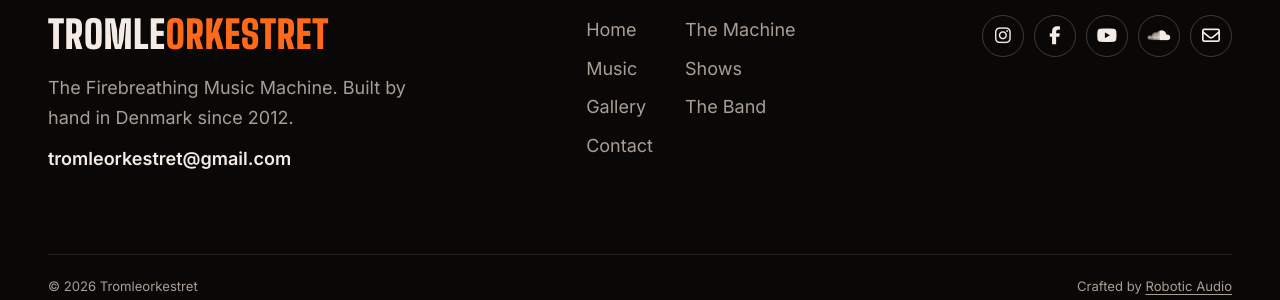
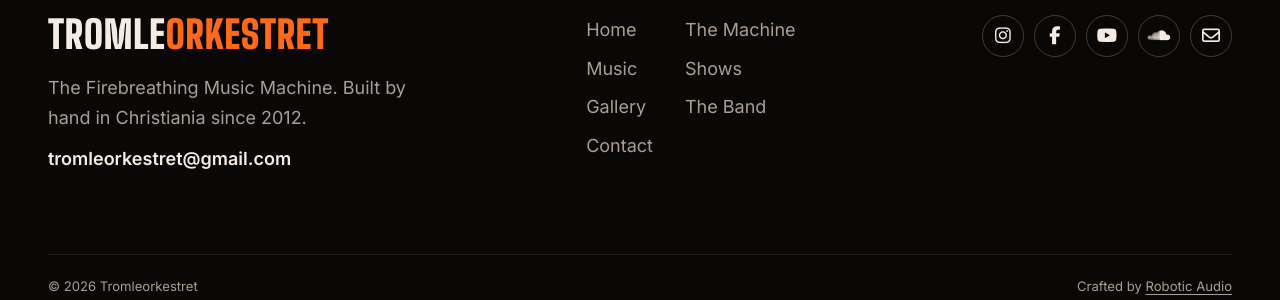
Before and after one commit to robotic4udio/tromleorkestret, a Jekyll site: the page built from index.html, in a window 1280 px wide and 900 px high, scrolled down 6394 px. Shown: the part 574-874 px from the top of the window. Built offline with Jekyll 4.4.1, drawn with Linux system fonts in a browser that asks for light colours; some of the changed text lies outside the part shown.

Commit message:
From Christiania: home page, footer, description and band data no longer say Denmark
Co-Authored-By: Claude Opus 5.5 <noreply@anthropic.com>

```diff
--- a/_data/settings.yml
+++ b/_data/settings.yml
@@ -2,13 +2,13 @@
 # Site Settings
 title: Tromleorkestret
 tagline: The Firebreathing Music Machine
-description: Tromleorkestret is two people and a homebuilt music machine from Christiania, Denmark, with robotic instruments and flamethrowers that fire in sync with the music.
+description: Tromleorkestret is two people and a homebuilt music machine from Christiania, with robotic instruments and flamethrowers that fire in sync with the music.
 email: tromleorkestret@gmail.com
 image: '/images/web/bygge-008.jpg' # Default image used when sharing links on social media
 image_alt: "Tromleorkestret's music machine breathing fire on stage at Byggefestivalen"
 # For search engines (structured data, _includes/structured-data.html)
 founded: 2012
-home: Christiania, Copenhagen, Denmark
+home: Christiania
 genres: [Krautrock, Psychedelic jazz, Experimental electronic music]
 members: [Hjalte Bested Hjorth, Sofie Hjorth Schausen]
 
--- a/_includes/footer.html
+++ b/_includes/footer.html
@@ -2,7 +2,7 @@
   <div class="site-footer__inner">
     <div class="site-footer__brand">
       <a class="wordmark wordmark--lg" href="{{ '/' | relative_url }}">Tromle<span>orkestret</span></a>
-      <p>{{ site.data.settings.tagline }}. Built by hand in Denmark since 2012.</p>
+      <p>{{ site.data.settings.tagline }}. Built by hand in Christiania since 2012.</p>
       <a class="site-footer__mail" href="mailto:{{ site.data.settings.email }}">{{ site.data.settings.email }}</a>
     </div>
 
--- a/index.html
+++ b/index.html
@@ -15,7 +15,7 @@ redirect_from:
     <img src="{{ '/images/web/bygge-008.jpg' | relative_url }}" alt="Tromleorkestret's music machine breathing fire on stage at Byggefestivalen" fetchpriority="high">
   </div>
   <div class="hero__content">
-    <p class="kicker">Christiania, Denmark · Since 2012</p>
+    <p class="kicker">Christiania · Since 2012</p>
     <h1 class="hero__title">
       <span>Tromle</span><span>orkestret</span>
     </h1>
```
